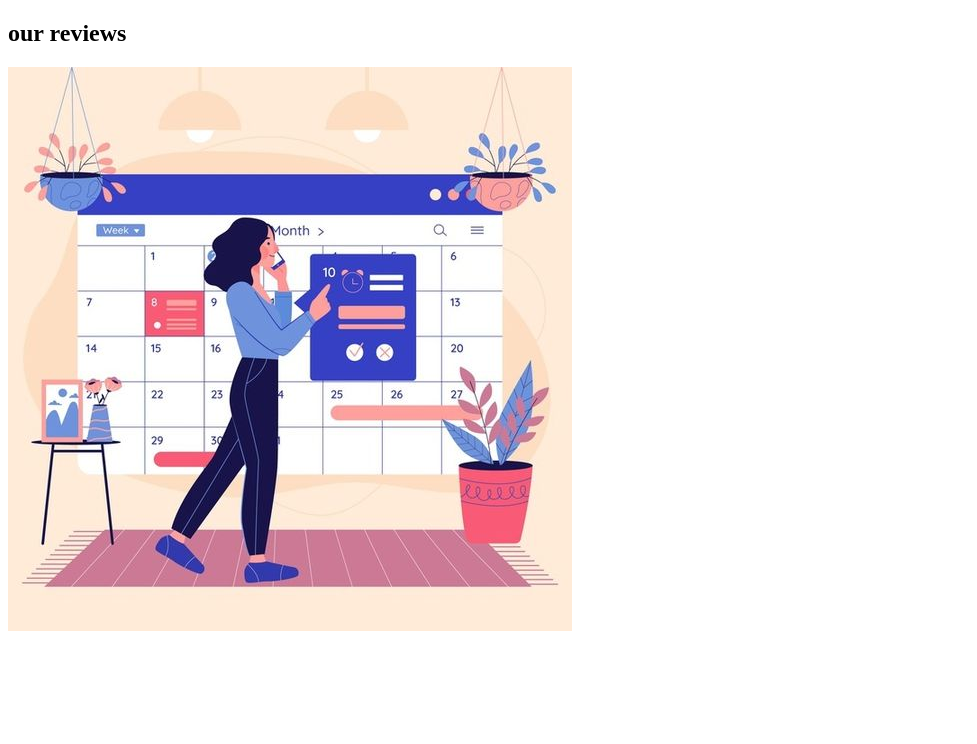
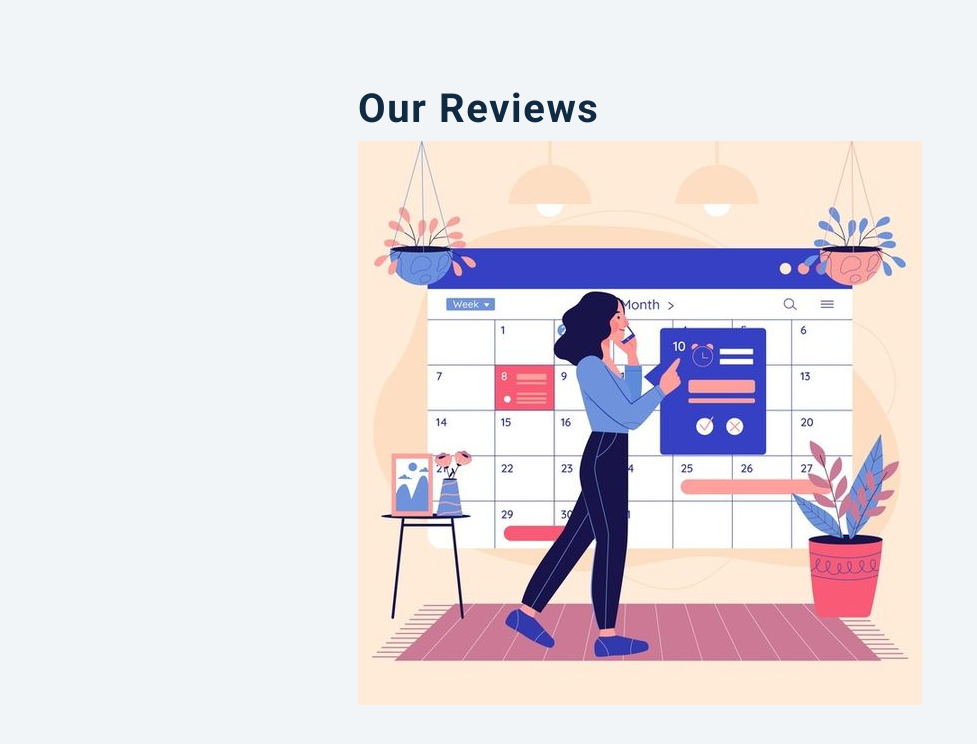
Before and after one commit to Maish123/practice-03-reviews, a plain HTML site: page index.html in a window 1280 px wide. Shown: the whole page, without its empty margins (0-977 px from the left). Drawn offline with nearby package versions, Linux system fonts and the light colour scheme.

Commit message:
updated linking of the projects

```diff
--- a/index.html
+++ b/index.html
@@ -5,6 +5,7 @@
     <meta http-equiv="X-UA-Compatible" content="IE=edge">
     <meta name="viewport" content="width=device-width, initial-scale=1.0">
     <title>Document</title>
+    <link rel="stylesheet" href="style.css" />
 </head>
 <body>
     <main>
@@ -20,5 +21,6 @@
             </article>
         </section>
     </main>
+    <script src="app.js"></script>
 </body>
 </html>
--- a/style.css
+++ b/style.css
@@ -0,0 +1,147 @@
+@import url("https://fonts.googleapis.com/css?family=Open+Sans|Roboto:400,700&display=swap");
+
+/*
+===============
+Variables
+===============
+*/
+
+:root {
+  /* dark shades of primary color*/
+  --clr-primary-1: hsl(205, 86%, 17%);
+  --clr-primary-2: hsl(205, 77%, 27%);
+  --clr-primary-3: hsl(205, 72%, 37%);
+  --clr-primary-4: hsl(205, 63%, 48%);
+  /* primary/main color */
+  --clr-primary-5: hsl(205, 78%, 60%);
+  /* lighter shades of primary color */
+  --clr-primary-6: hsl(205, 89%, 70%);
+  --clr-primary-7: hsl(205, 90%, 76%);
+  --clr-primary-8: hsl(205, 86%, 81%);
+  --clr-primary-9: hsl(205, 90%, 88%);
+  --clr-primary-10: hsl(205, 100%, 96%);
+  /* darkest grey - used for headings */
+  --clr-grey-1: hsl(209, 61%, 16%);
+  --clr-grey-2: hsl(211, 39%, 23%);
+  --clr-grey-3: hsl(209, 34%, 30%);
+  --clr-grey-4: hsl(209, 28%, 39%);
+  /* grey used for paragraphs */
+  --clr-grey-5: hsl(210, 22%, 49%);
+  --clr-grey-6: hsl(209, 23%, 60%);
+  --clr-grey-7: hsl(211, 27%, 70%);
+  --clr-grey-8: hsl(210, 31%, 80%);
+  --clr-grey-9: hsl(212, 33%, 89%);
+  --clr-grey-10: hsl(210, 36%, 96%);
+  --clr-white: #fff;
+  --clr-red-dark: hsl(360, 67%, 44%);
+  --clr-red-light: hsl(360, 71%, 66%);
+  --clr-green-dark: hsl(125, 67%, 44%);
+  --clr-green-light: hsl(125, 71%, 66%);
+  --clr-black: #222;
+  --ff-primary: "Roboto", sans-serif;
+  --ff-secondary: "Open Sans", sans-serif;
+  --transition: all 0.3s linear;
+  --spacing: 0.1rem;
+  --radius: 0.25rem;
+  --light-shadow: 0 5px 15px rgba(0, 0, 0, 0.1);
+  --dark-shadow: 0 5px 15px rgba(0, 0, 0, 0.2);
+  --max-width: 1170px;
+  --fixed-width: 620px;
+}
+/*
+===============
+Global Styles
+===============
+*/
+
+*,
+::after,
+::before {
+  margin: 0;
+  padding: 0;
+  box-sizing: border-box;
+}
+body {
+  font-family: var(--ff-secondary);
+  background: var(--clr-grey-10);
+  color: var(--clr-grey-1);
+  line-height: 1.5;
+  font-size: 0.875rem;
+}
+ul {
+  list-style-type: none;
+}
+a {
+  text-decoration: none;
+}
+h1,
+h2,
+h3,
+h4 {
+  letter-spacing: var(--spacing);
+  text-transform: capitalize;
+  line-height: 1.25;
+  margin-bottom: 0.75rem;
+  font-family: var(--ff-primary);
+}
+h1 {
+  font-size: 3rem;
+}
+h2 {
+  font-size: 2rem;
+}
+h3 {
+  font-size: 1.25rem;
+}
+h4 {
+  font-size: 0.875rem;
+}
+p {
+  margin-bottom: 1.25rem;
+  color: var(--clr-grey-5);
+}
+@media screen and (min-width: 800px) {
+  h1 {
+    font-size: 4rem;
+  }
+  h2 {
+    font-size: 2.5rem;
+  }
+  h3 {
+    font-size: 1.75rem;
+  }
+  h4 {
+    font-size: 1rem;
+  }
+  body {
+    font-size: 1rem;
+  }
+  h1,
+  h2,
+  h3,
+  h4 {
+    line-height: 1;
+  }
+}
+/*  global classes */
+
+/* section */
+.section {
+  padding: 5rem 0;
+}
+
+.section-center {
+  width: 90vw;
+  margin: 0 auto;
+  max-width: 1170px;
+}
+@media screen and (min-width: 992px) {
+  .section-center {
+    width: 95vw;
+  }
+}
+main {
+  min-height: 100vh;
+  display: grid;
+  place-items: center;
+}
```
